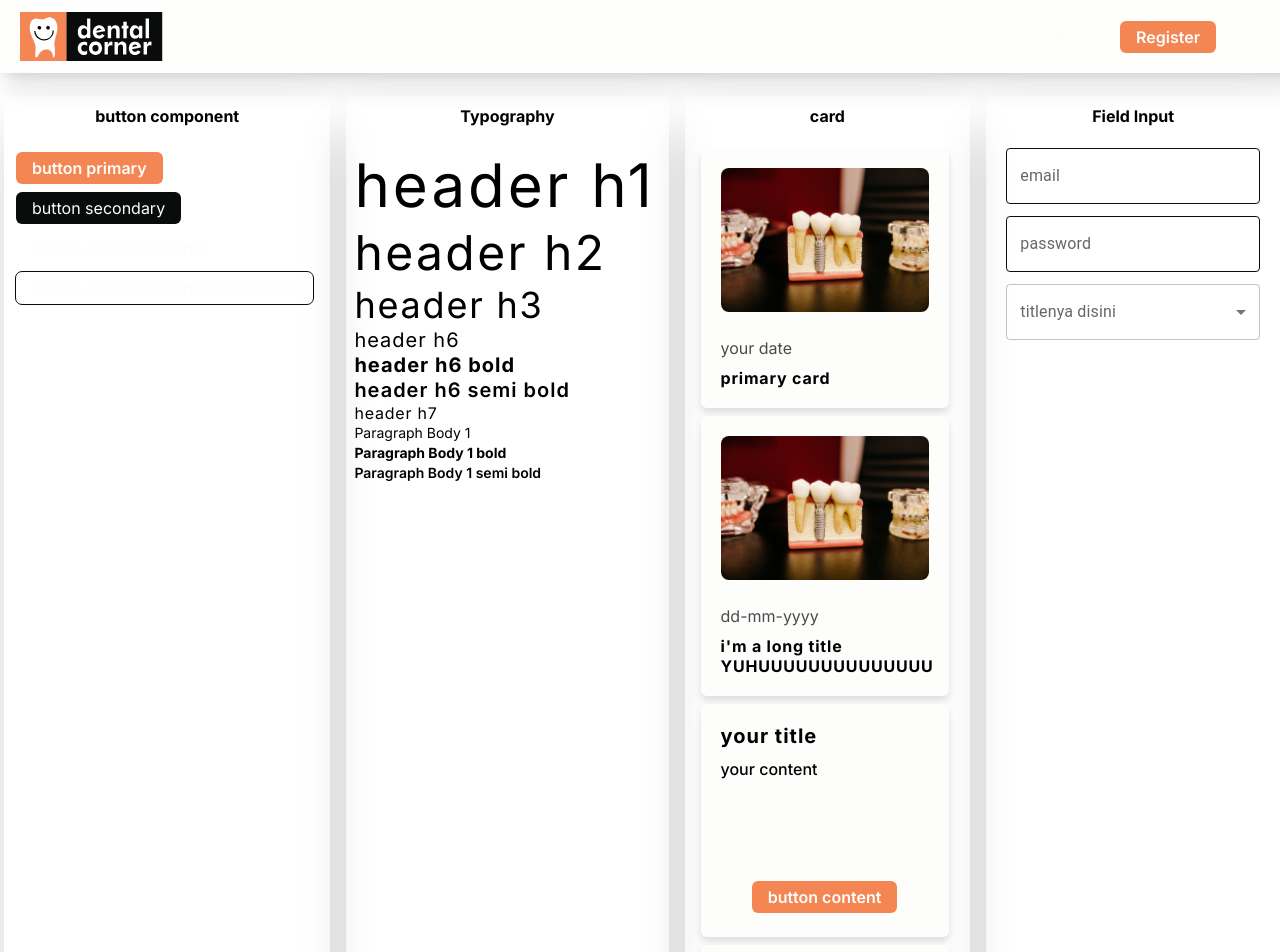
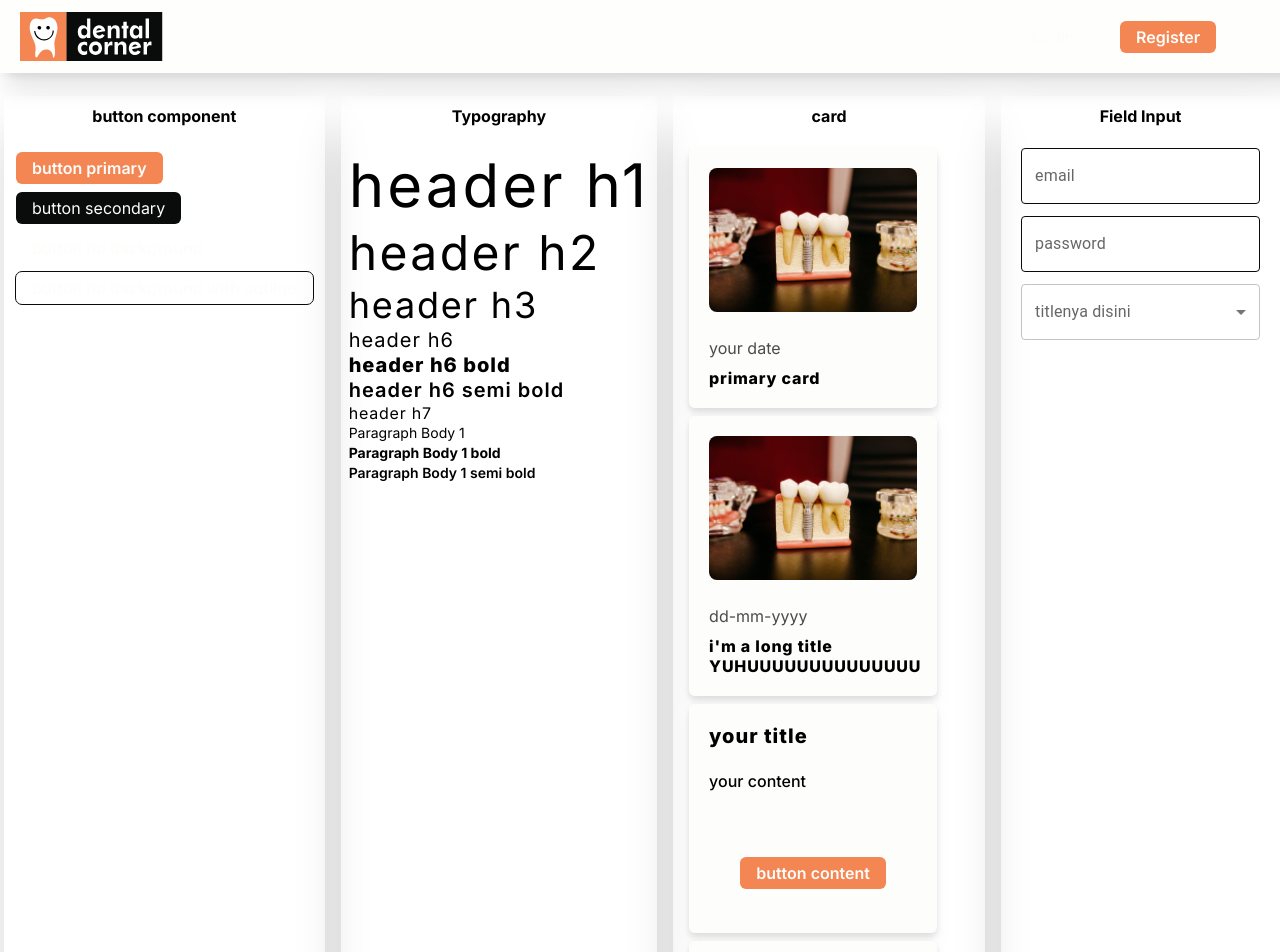
Before and after one commit to alirafli/dental-corner-v2, a React (Vite) app: page /components in a window 1280 px wide. Shown: the top 952 px of the page. Built offline with nearby package versions, Linux system fonts and the light colour scheme.

Commit message:
ali [ADD] booking page

```diff
--- a/src/components/Card/index.jsx
+++ b/src/components/Card/index.jsx
@@ -35,18 +35,24 @@ export const SecondaryCard = ({
   title = "your title",
   content = "your content",
   btnContent = "button content",
+  extra = [],
 }) => {
   return (
-    <div className="container drop-shadow-lg bg-white w-52 max-w-card p-5 rounded-md m-2">
-      <div className="mb-2">
+    <div className="container drop-shadow-lg bg-white w-52 max-w-card p-5 rounded-md m-2 pb-32 mr-10">
+      <div className="mb-5">
         <Header h6 bold>
           {title}
         </Header>
       </div>
       <Paragraph h7 medium>
         {content}
+        <ul class="list-disc ml-4 mt-3">
+          {extra.map((data, i) => (
+            <li key={i}>{data}</li>
+          ))}
+        </ul>
       </Paragraph>
-      <div className="text-center mt-24">
+      <div className="text-center mt-24 absolute bottom-10 left-0 right-0">
         <Button bold>{btnContent}</Button>
       </div>
     </div>
--- a/src/components/Typography/index.jsx
+++ b/src/components/Typography/index.jsx
@@ -7,7 +7,7 @@ export const Header = ({
   h3,
   h6,
   h7,
-  truncate,
+  truncate = false,
   customStyle,
   semiBold,
   ...otherProps
@@ -18,7 +18,7 @@ export const Header = ({
         h3 && "text-4xl"
       }   ${h6 ? "text-xl" : ""} ${h7 && "text-base"} ${
         bold
-          ? "font-bold"
+          ? "font-extrabold"
           : `${
               medium
                 ? "font-medium"
@@ -26,7 +26,7 @@ export const Header = ({
             }`
       } ${
         truncate ? "truncate" : "whitespace-pre-line"
-      } tracking-wider leading-tight ${customStyle}`}
+      } tracking-wider leading-tight  ${customStyle}`}
       {...otherProps}
     >
       {children}
@@ -39,7 +39,7 @@ export const Paragraph = ({
   b1,
   bold,
   medium,
-  truncate,
+  truncate = false,
   h7,
   customStyle,
   semiBold,
@@ -58,7 +58,7 @@ export const Paragraph = ({
             }`
       } ${truncate ? "truncate" : "whitespace-normal"} ${
         h7 && "text-base"
-      } text-justify  ${customStyle}
+      }   ${customStyle}
       `}
       {...otherProps}
     >
--- a/src/pages/Booking/index.jsx
+++ b/src/pages/Booking/index.jsx
@@ -1,9 +1,39 @@
-import React from 'react'
+import React from "react";
+import JUMBOTRON from "../../assets/img/jumbotron-booking.jpg";
+import { Header, SecondaryCard } from "../../components";
 
 const Booking = () => {
   return (
-    <div className='mt-24 ml-1 mb-5'>ini booking</div>
-  )
-}
+    <div
+      className="pt-24 pl-20 mb-5 bg-cover bg-center bg-no-repeat h-screen"
+      style={{ backgroundImage: `url(${JUMBOTRON})` }}
+    >
+      <div className="ml-2 mb-5">
+        <Header h3 bold>
+          Our Service
+        </Header>
+      </div>
+      <div className="flex">
+        <SecondaryCard
+          btnContent="Book Appointment"
+          title="Appointment"
+          content="Pilih jadwal untuk perawatan gigi anda"
+          extra={[
+            "Scaling",
+            "Pencabutan",
+            "Penambalan",
+            "Orthodontic",
+            "Bleaching",
+          ]}
+        />
+        <SecondaryCard
+          btnContent="Book Consultation"
+          title="Consultation"
+          content="Pilih jadwal untuk melakukan konsultasi tentang keluhan anda terkait kesehatan gigi"
+        />
+      </div>
+    </div>
+  );
+};
 
-export default Booking
+export default Booking;
```
Also changed, not shown: src/assets/img/jumbotron-booking.jpg (added).
